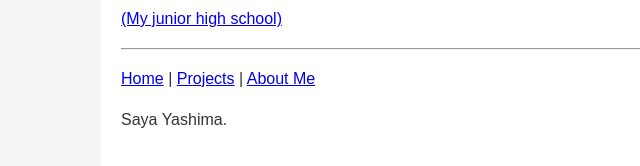
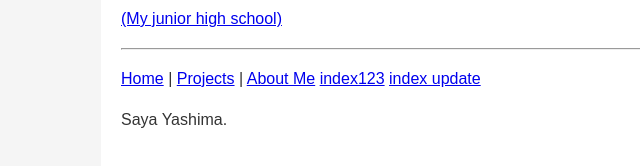
Before and after one commit to sayayashima/saya-shiba.github.io, a plain HTML site: page index.html in a window 1280 px wide. Shown: the part 1777-1943 px from the top of the page, without its empty margins (19-659 px from the left). Drawn offline with Linux system fonts and the light colour scheme.

Commit message:
Update index.html

```diff
--- a/index.html
+++ b/index.html
@@ -113,8 +113,8 @@ target="_blank">My junior high school</a></p>
 <a href="index.html">Home</a> |
 <a href="projects.html">Projects</a> |
 <a href="about.html">About Me</a>
-<a href ="index123"> </a>
-<a href ="index update"></a>
+<a href ="index123">index123</a>
+<a href ="index update">index update</a>
 </p>
 <p>Saya Yashima.</p>
 </footer> </body>
```
